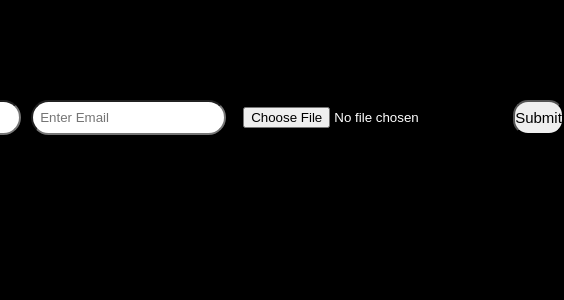
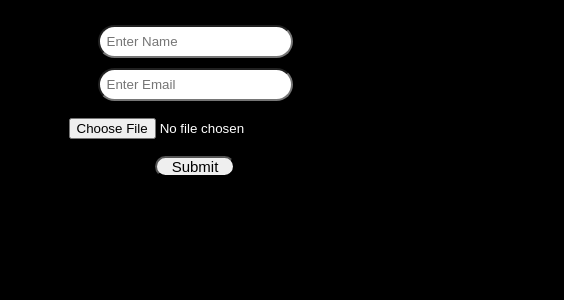
Before and after one commit to Nahinkhanpattan/React_First-App, a React (Vite) app: page / in a window 390 px wide. Shown: the top 300 px of the page, 564 px wide, since content can reach past the window. Built offline with nearby package versions, Linux system fonts and the light colour scheme.

Commit message:
updated App.jsx

```diff
--- a/src/assets/style.css
+++ b/src/assets/style.css
@@ -122,3 +122,13 @@ button{
     width: 80px;
 
 }
+@media(max-width:450px)
+{
+    body{
+        padding: 0;
+    }
+    form{
+        padding: 25px;
+        flex-wrap: wrap;
+    }
+}
--- a/src/components/ProfileCard.jsx
+++ b/src/components/ProfileCard.jsx
@@ -30,6 +30,7 @@ export default function ProfileCard() {
                     value={user.name}
                     onChange={handleChange}
                     placeholder="Enter Name"
+                    required
                 />
                 <input
                     type="email"
@@ -37,6 +38,7 @@ export default function ProfileCard() {
                     value={user.email}
                     onChange={handleChange}
                     placeholder="Enter Email"
+                    required
                 />
                 <input type="file" accept="image/*" onChange={handleFileChange} />
                 <button type="submit">Submit</button>
```
